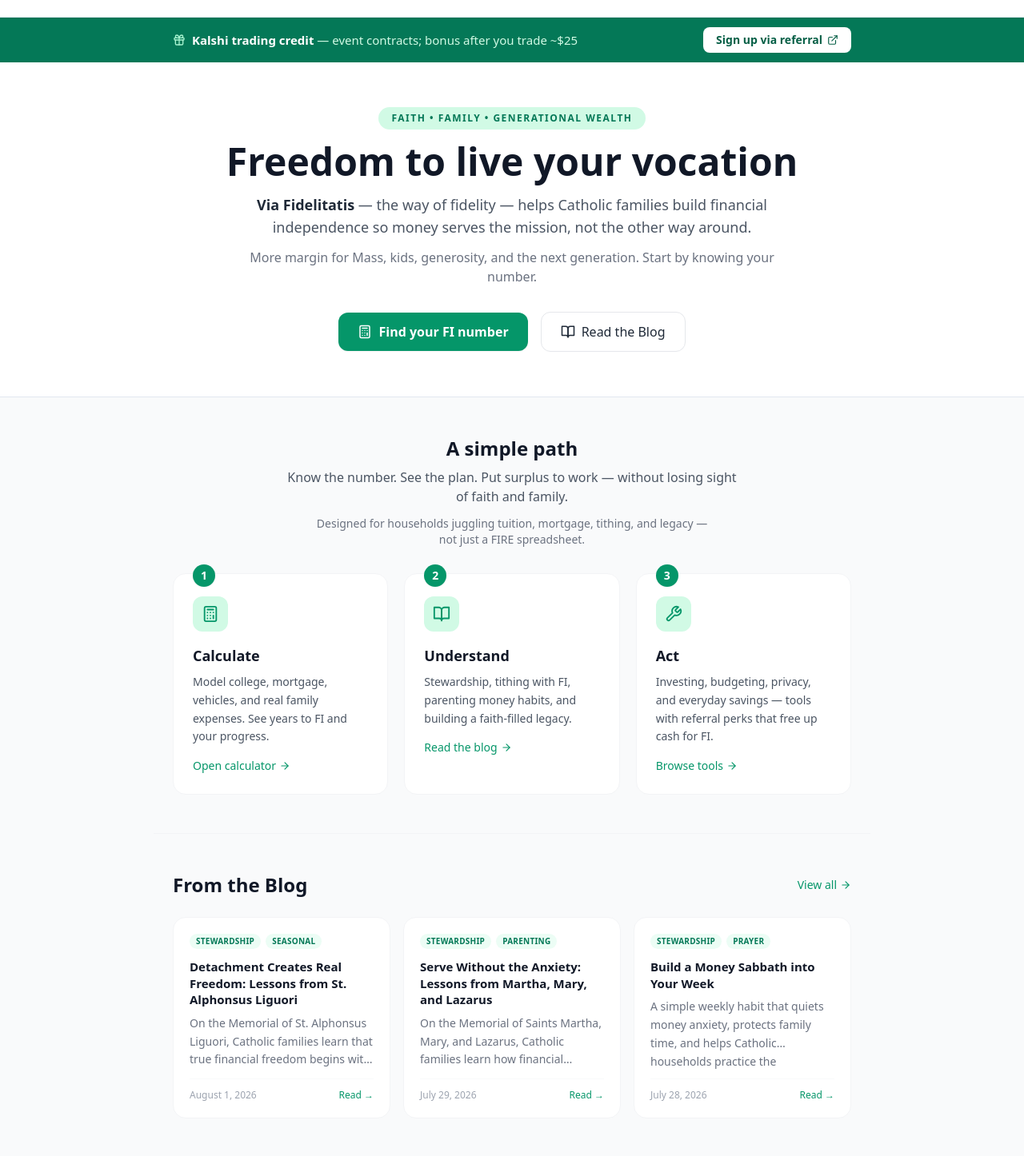
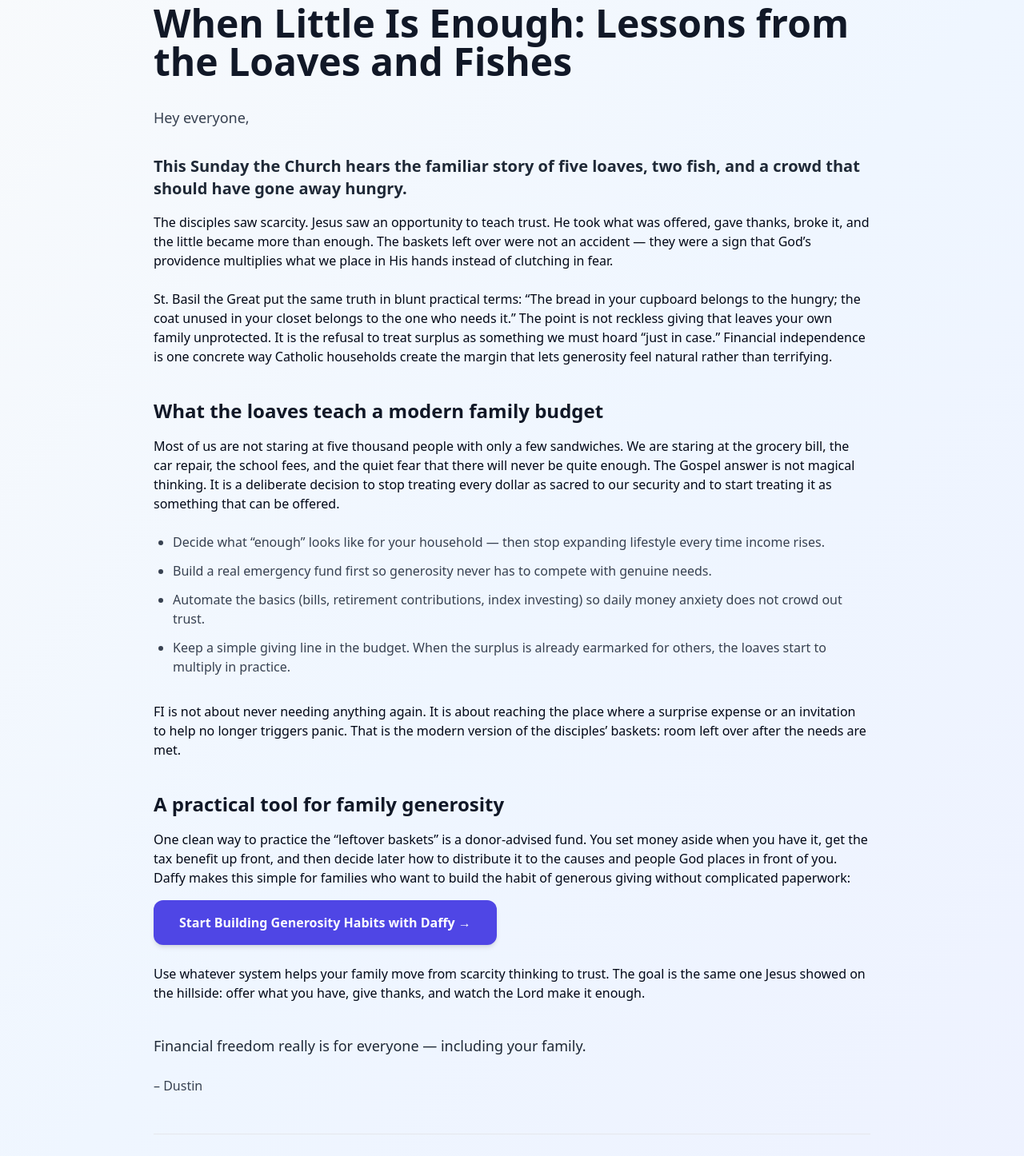
Before and after one commit to daughterpop/super-fi-calc, a React (Vite) app: page /blog/when-little-is-enough-lessons-from-the-loaves-and-fishes in a window 1280 px wide. Shown: the part 43-1489 px from the top of the page at 80% size. Built offline with nearby package versions, Linux system fonts and the light colour scheme.

Commit message:
Add daily blog post: When Little Is Enough: Lessons from the Loaves and Fishes – August 2, 2026

```diff
--- a/src/data/posts.js
+++ b/src/data/posts.js
@@ -1,4 +1,14 @@
 const rawPosts = [
+  {
+    title: 'When Little Is Enough: Lessons from the Loaves and Fishes',
+    date: 'August 2, 2026',
+    dateSort: '2026-08-02',
+    excerpt: 'On the Eighteenth Sunday in Ordinary Time, Catholic families learn from the multiplication of the loaves that trust and margin turn scarcity into generosity — and that financial independence is one practical way to live that Gospel freedom.',
+    readTime: '4 min read',
+    link: '/blog/when-little-is-enough-lessons-from-the-loaves-and-fishes',
+    tags: ['Stewardship', 'Tithing', 'Seasonal', 'Legacy'],
+    featured: false
+  },
   {
     title: 'Detachment Creates Real Freedom: Lessons from St. Alphonsus Liguori',
     date: 'August 1, 2026',
--- a/src/main.jsx
+++ b/src/main.jsx
@@ -36,6 +36,7 @@ import BuildMarginToGiveFreelyLessonsFromStPantaleon from './pages/build-margin-
 import BuildAMoneySabbathIntoYourWeek from './pages/build-a-money-sabbath-into-your-week.jsx';
 import ServeWithoutTheAnxietyLessonsFromMarthaMaryAndLazarus from './pages/serve-without-the-anxiety-lessons-from-martha-mary-and-lazarus.jsx';
 import DetachmentCreatesRealFreedomLessonsFromStAlphonsusLiguori from './pages/detachment-creates-real-freedom-lessons-from-st-alphonsus-liguori.jsx';
+import WhenLittleIsEnoughLessonsFromTheLoavesAndFishes from './pages/when-little-is-enough-lessons-from-the-loaves-and-fishes.jsx';
 
 ReactDOM.createRoot(document.getElementById('root')).render(
   <React.StrictMode>
@@ -76,6 +77,7 @@ ReactDOM.createRoot(document.getElementById('root')).render(
           <Route path="/blog/build-a-money-sabbath-into-your-week" element={<BuildAMoneySabbathIntoYourWeek />} />
           <Route path="/blog/serve-without-the-anxiety-lessons-from-martha-mary-and-lazarus" element={<ServeWithoutTheAnxietyLessonsFromMarthaMaryAndLazarus />} />
           <Route path="/blog/detachment-creates-real-freedom-lessons-from-st-alphonsus-liguori" element={<DetachmentCreatesRealFreedomLessonsFromStAlphonsusLiguori />} />
+          <Route path="/blog/when-little-is-enough-lessons-from-the-loaves-and-fishes" element={<WhenLittleIsEnoughLessonsFromTheLoavesAndFishes />} />
 
           <Route path="*" element={<App />} />
         </Routes>
--- /dev/null
+++ b/src/pages/when-little-is-enough-lessons-from-the-loaves-and-fishes.jsx
@@ -0,0 +1,78 @@
+import React from 'react';
+import BlogPostFooter from '../components/BlogPostFooter';
+
+export default function WhenLittleIsEnoughLessonsFromTheLoavesAndFishes() {
+  return (
+    <div className="min-h-screen bg-gradient-to-br from-slate-50 via-blue-50 to-indigo-50 py-12 px-4">
+      <div className="max-w-4xl mx-auto prose prose-slate">
+        <h1 className="text-4xl md:text-5xl font-bold text-gray-900 mb-8">
+          When Little Is Enough: Lessons from the Loaves and Fishes
+        </h1>
+
+        <p className="text-lg text-gray-700 mb-8 leading-relaxed">
+          Hey everyone,
+        </p>
+
+        <p className="text-xl font-semibold text-gray-800 mb-4">
+          This Sunday the Church hears the familiar story of five loaves, two fish, and a crowd that should have gone away hungry.
+        </p>
+
+        <p className="mb-6">
+          The disciples saw scarcity. Jesus saw an opportunity to teach trust. He took what was offered, gave thanks, broke it, and the little became more than enough. The baskets left over were not an accident — they were a sign that God’s providence multiplies what we place in His hands instead of clutching in fear.
+        </p>
+
+        <p className="mb-6">
+          St. Basil the Great put the same truth in blunt practical terms: “The bread in your cupboard belongs to the hungry; the coat unused in your closet belongs to the one who needs it.” The point is not reckless giving that leaves your own family unprotected. It is the refusal to treat surplus as something we must hoard “just in case.” Financial independence is one concrete way Catholic households create the margin that lets generosity feel natural rather than terrifying.
+        </p>
+
+        <h2 className="text-2xl font-bold text-gray-900 mt-10 mb-4">
+          What the loaves teach a modern family budget
+        </h2>
+        <p className="mb-6">
+          Most of us are not staring at five thousand people with only a few sandwiches. We are staring at the grocery bill, the car repair, the school fees, and the quiet fear that there will never be quite enough. The Gospel answer is not magical thinking. It is a deliberate decision to stop treating every dollar as sacred to our security and to start treating it as something that can be offered.
+        </p>
+
+        <ul className="list-disc pl-6 space-y-3 mb-8 text-gray-700">
+          <li>Decide what “enough” looks like for your household — then stop expanding lifestyle every time income rises.</li>
+          <li>Build a real emergency fund first so generosity never has to compete with genuine needs.</li>
+          <li>Automate the basics (bills, retirement contributions, index investing) so daily money anxiety does not crowd out trust.</li>
+          <li>Keep a simple giving line in the budget. When the surplus is already earmarked for others, the loaves start to multiply in practice.</li>
+        </ul>
+
+        <p className="mb-6">
+          FI is not about never needing anything again. It is about reaching the place where a surprise expense or an invitation to help no longer triggers panic. That is the modern version of the disciples’ baskets: room left over after the needs are met.
+        </p>
+
+        <h2 className="text-2xl font-bold text-gray-900 mt-10 mb-4">
+          A practical tool for family generosity
+        </h2>
+        <p className="mb-4">
+          One clean way to practice the “leftover baskets” is a donor-advised fund. You set money aside when you have it, get the tax benefit up front, and then decide later how to distribute it to the causes and people God places in front of you. Daffy makes this simple for families who want to build the habit of generous giving without complicated paperwork:
+        </p>
+
+        <a
+          href="https://www.daffy.org/dhimmer1/invite"
+          target="_blank"
+          rel="noopener noreferrer"
+          className="inline-flex items-center gap-2 px-8 py-4 bg-indigo-600 text-white font-semibold rounded-xl hover:bg-indigo-700 transition-all shadow-md hover:shadow-lg mb-6"
+        >
+          Start Building Generosity Habits with Daffy →
+        </a>
+
+        <p className="mb-6">
+          Use whatever system helps your family move from scarcity thinking to trust. The goal is the same one Jesus showed on the hillside: offer what you have, give thanks, and watch the Lord make it enough.
+        </p>
+
+        <p className="text-lg font-medium text-gray-800 mt-10">
+          Financial freedom really is for everyone — including your family.
+        </p>
+
+        <p className="text-gray-700 font-medium mt-6">
+          – Dustin
+        </p>
+
+        <BlogPostFooter />
+      </div>
+    </div>
+  );
+}
```
Also changed, not shown: 1 other file (tests, documents, lock files or other folders).
